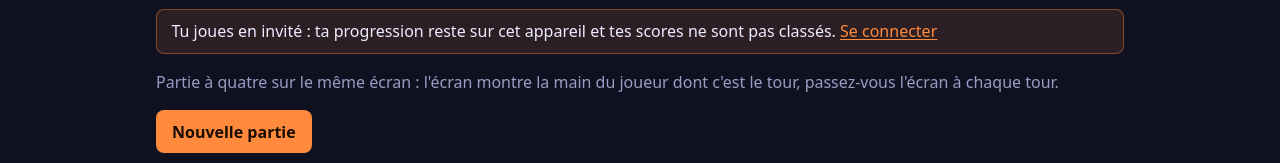
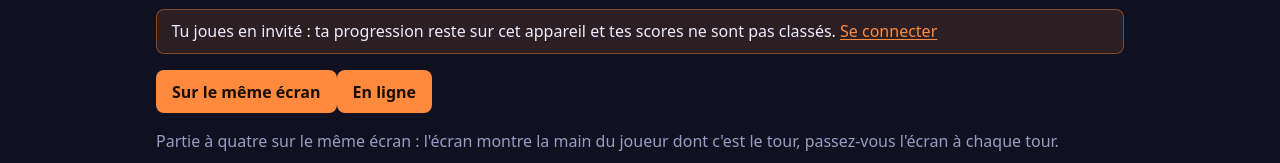
Before and after one commit to Antoine-Ferron/tiki-gaming, a React (Vite) app in the folder frontend/: page /games/bang in a window 1280 px wide. Shown: the part 217-380 px from the top of the page. Built offline with nearby package versions, Linux system fonts and the light colour scheme; no server answers.

Commit message:
feat(bang): choisit le mode de jeu avec ou sans compte (#61)

```diff
--- a/frontend/src/games/bang/BangGame.tsx
+++ b/frontend/src/games/bang/BangGame.tsx
@@ -1,8 +1,40 @@
+import { useState } from 'react'
 import type { GameProps } from '../types'
 import { LocalTable } from './LocalTable'
 import { OnlineTable } from './OnlineTable'
 
-/** Sans compte, on joue à quatre sur le même écran ; connecté, on joue en ligne sur les tables du serveur. */
 export default function BangGame({ ctx }: GameProps) {
-  return ctx.isGuest ? <LocalTable /> : <OnlineTable key={ctx.player!.id} accountId={ctx.player!.id} />
+  const [mode, setMode] = useState<'local' | 'online'>(() => {
+    try {
+      const saved = sessionStorage.getItem('tiki:bang:mode')
+      if (saved === 'local' || saved === 'online') return saved
+    } catch {
+      // Le choix reste disponible lorsque le navigateur refuse le stockage.
+    }
+    return ctx.isGuest ? 'local' : 'online'
+  })
+
+  function choose(next: typeof mode) {
+    setMode(next)
+    try {
+      sessionStorage.setItem('tiki:bang:mode', next)
+    } catch {
+      // Le choix reste valable pour cette ouverture du jeu.
+    }
+  }
+
+  const playerId = ctx.player?.id ?? 'guest'
+  return (
+    <>
+      <div role="group" aria-label="Mode de jeu">
+        <button type="button" aria-pressed={mode === 'local'} onClick={() => choose('local')}>
+          Sur le même écran
+        </button>
+        <button type="button" aria-pressed={mode === 'online'} onClick={() => choose('online')}>
+          En ligne
+        </button>
+      </div>
+      {mode === 'local' ? <LocalTable /> : <OnlineTable key={playerId} accountId={playerId} />}
+    </>
+  )
 }
```
Also changed, not shown: 1 other file (tests, documents, lock files or other folders).
